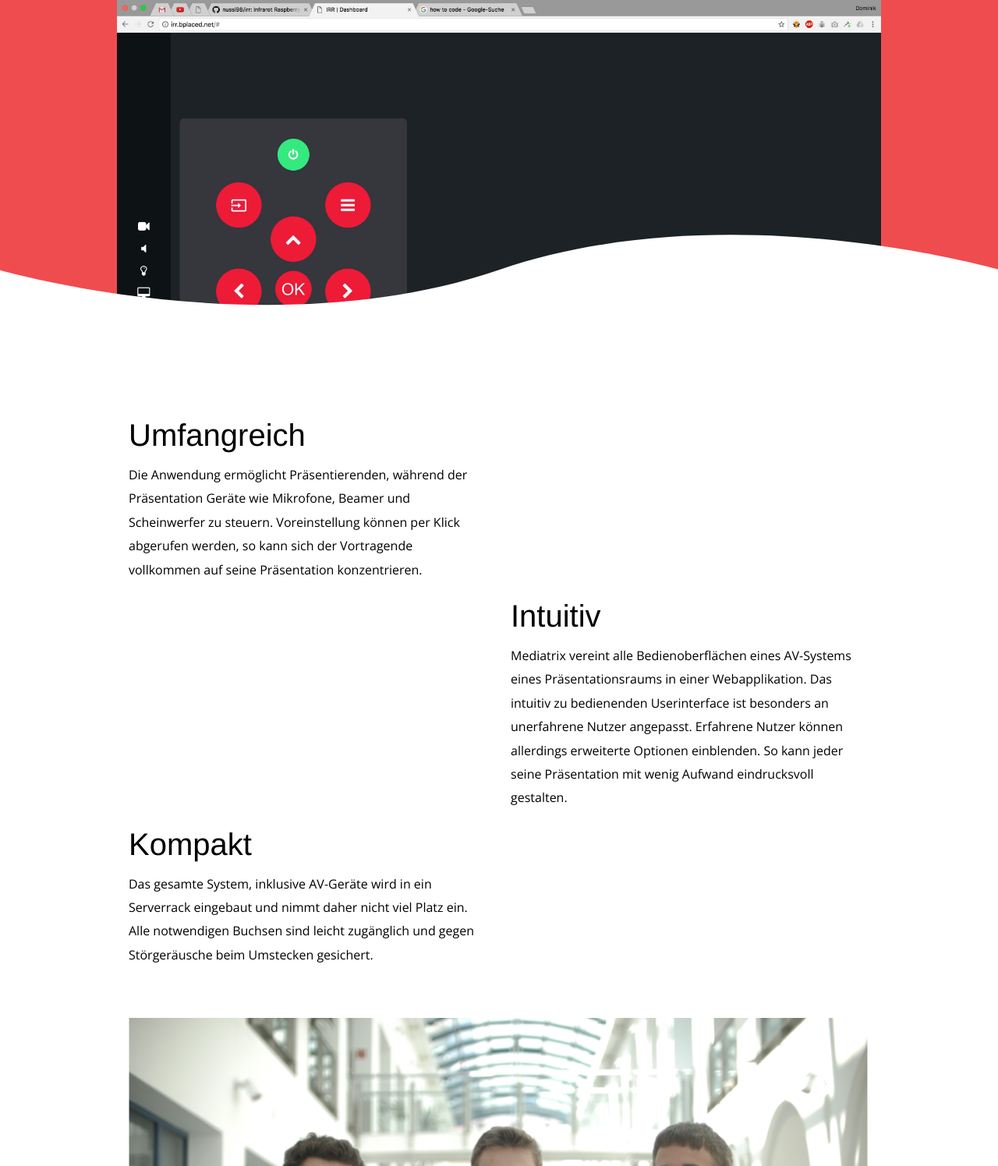
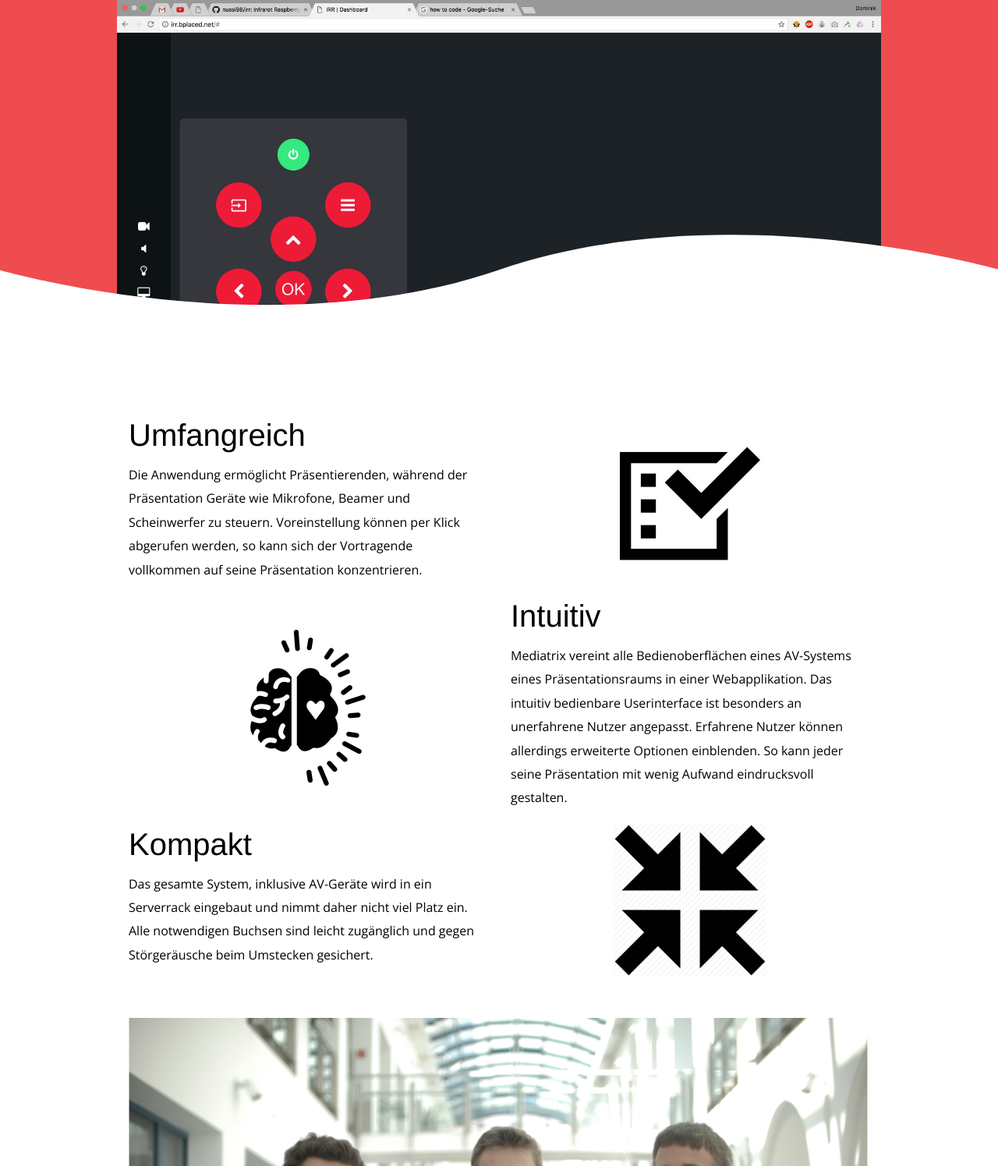
Before and after one commit to nussbaumer-dominik/Mediatrix, a PHP site: page / in a window 1280 px wide. Shown: the part 480-1976 px from the top of the page at 78% size. Run offline with PHP 8.4, Linux system fonts and the light colour scheme; some libraries are stand-ins or nearby versions.

Commit message:
added icons

```diff
--- a/css/style.css
+++ b/css/style.css
@@ -75,6 +75,8 @@ header {
         color: #31363A;
         text-decoration: none;
         transition: .2s; }
+        header ul li a:visited {
+          color: #31363A; }
         header ul li a:hover {
           color: white; }
 
@@ -133,6 +135,11 @@ header {
     .features {
       height: auto;
       padding: 50px 0; } }
+
+.flex-center {
+  display: flex;
+  justify-content: center;
+  align-items: center; }
 
 .team {
   margin-bottom: 100px;
--- a/css/style.scss
+++ b/css/style.scss
@@ -130,6 +130,10 @@ body {
         text-decoration: none;
         transition: .2s;
 
+        &:visited{
+          color: $color;
+        }
+
         &:hover{
           color: white;
         }
@@ -216,6 +220,12 @@ body {
     height: auto;
     padding: 50px 0;
   }
+}
+
+.flex-center{
+  display: flex;
+  justify-content: center;
+  align-items: center;
 }
 
 .team {
--- a/index.html
+++ b/index.html
@@ -79,16 +79,16 @@
               Die Anwendung ermöglicht Präsentierenden, während der Präsentation Geräte wie Mikrofone, Beamer und Scheinwerfer zu steuern. Voreinstellung können per Klick abgerufen werden, so kann sich der Vortragende vollkommen auf seine Präsentation konzentrieren.
             </p>
           </div>
-          <div class="small-12 large-6 columns">
-
+          <div class="small-12 large-6 columns flex-center">
+            <img src="images/extensive.png" alt="Extensive">
           </div>
-          <div class="small-12 large-6 columns">
-
+          <div class="small-12 large-6 columns flex-center">
+            <img src="images/intuitive2.png" alt="">
           </div>
           <div class="small-12 large-6 columns">
             <h2>Intuitiv</h2>
             <p>
-              Mediatrix vereint alle Bedienoberflächen eines AV-Systems eines Präsentationsraums in einer Webapplikation. Das intuitiv zu bedienenden Userinterface ist besonders an unerfahrene Nutzer angepasst. Erfahrene Nutzer können allerdings erweiterte Optionen einblenden. So kann jeder seine Präsentation mit wenig Aufwand eindrucksvoll gestalten.
+              Mediatrix vereint alle Bedienoberflächen eines AV-Systems eines Präsentationsraums in einer Webapplikation. Das intuitiv bedienbare Userinterface ist besonders an unerfahrene Nutzer angepasst. Erfahrene Nutzer können allerdings erweiterte Optionen einblenden. So kann jeder seine Präsentation mit wenig Aufwand eindrucksvoll gestalten.
             </p>
           </div>
           <div class="small-12 large-6 columns">
@@ -97,8 +97,8 @@
               Das gesamte System, inklusive AV-Geräte wird in ein Serverrack eingebaut und nimmt daher nicht viel Platz ein. Alle notwendigen Buchsen sind leicht zugänglich und gegen Störgeräusche beim Umstecken gesichert.
             </p>
           </div>
-          <div class="small-12 large-6 columns">
-
+          <div class="small-12 large-6 columns flex-center">
+            <img src="images/compact.png" width="200px" alt="">
           </div>
         </div>
       </div>
@@ -159,5 +159,32 @@
       </div>
     </section>
 
+
+    <script>
+      $(document).ready(function(){
+        // Add smooth scrolling to all links
+        $("a").on('click', function(event) {
+
+          // Make sure this.hash has a value before overriding default behavior
+          if (this.hash !== "") {
+            // Prevent default anchor click behavior
+            event.preventDefault();
+
+            // Store hash
+            var hash = this.hash;
+
+            // Using jQuery's animate() method to add smooth page scroll
+            // The optional number (800) specifies the number of milliseconds it takes to scroll to the specified area
+            $('html, body').animate({
+              scrollTop: $(hash).offset().top
+            }, 800, function(){
+
+              // Add hash (#) to URL when done scrolling (default click behavior)
+              window.location.hash = hash;
+            });
+          } // End if
+        });
+      });
+    </script>
   </body>
 </html>
```
Also changed, not shown: images/compact.png (added), images/extensive.png (added), images/intuitive1.png (added), images/intuitive2.png (added).
